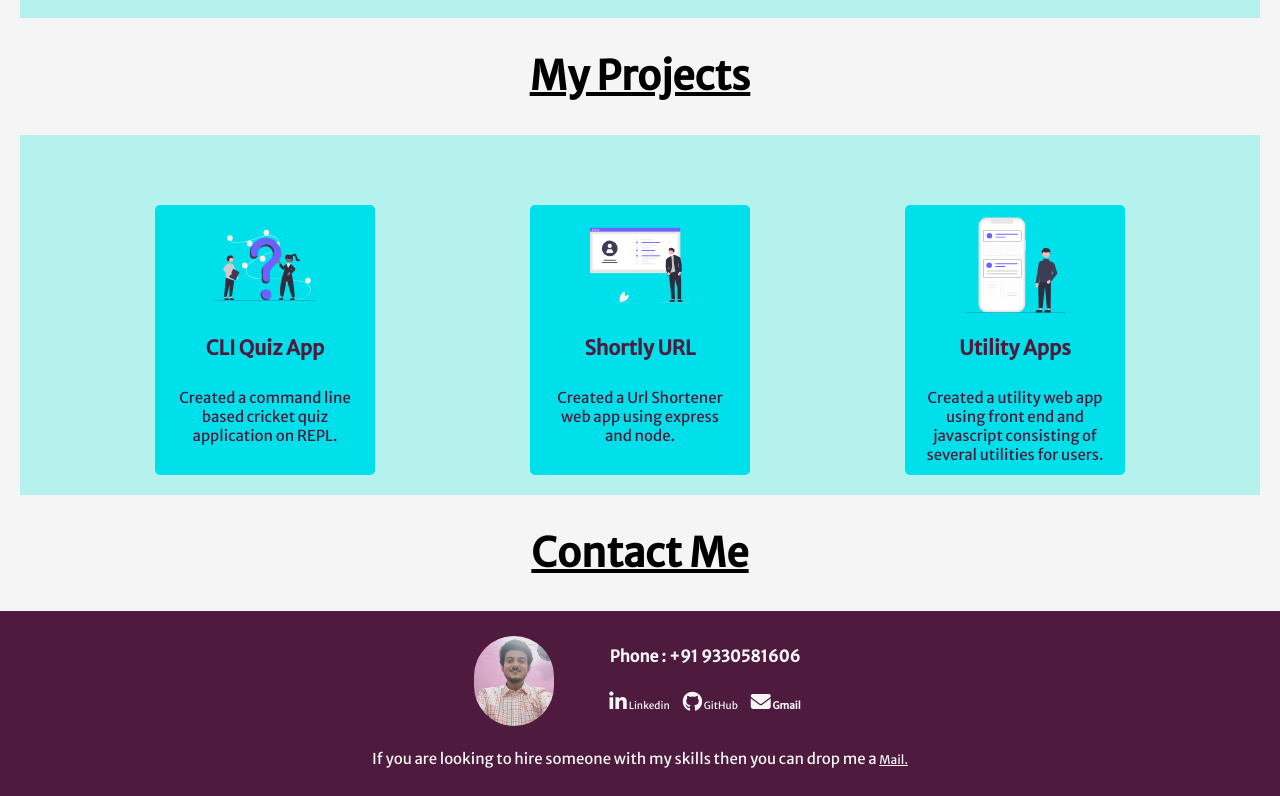
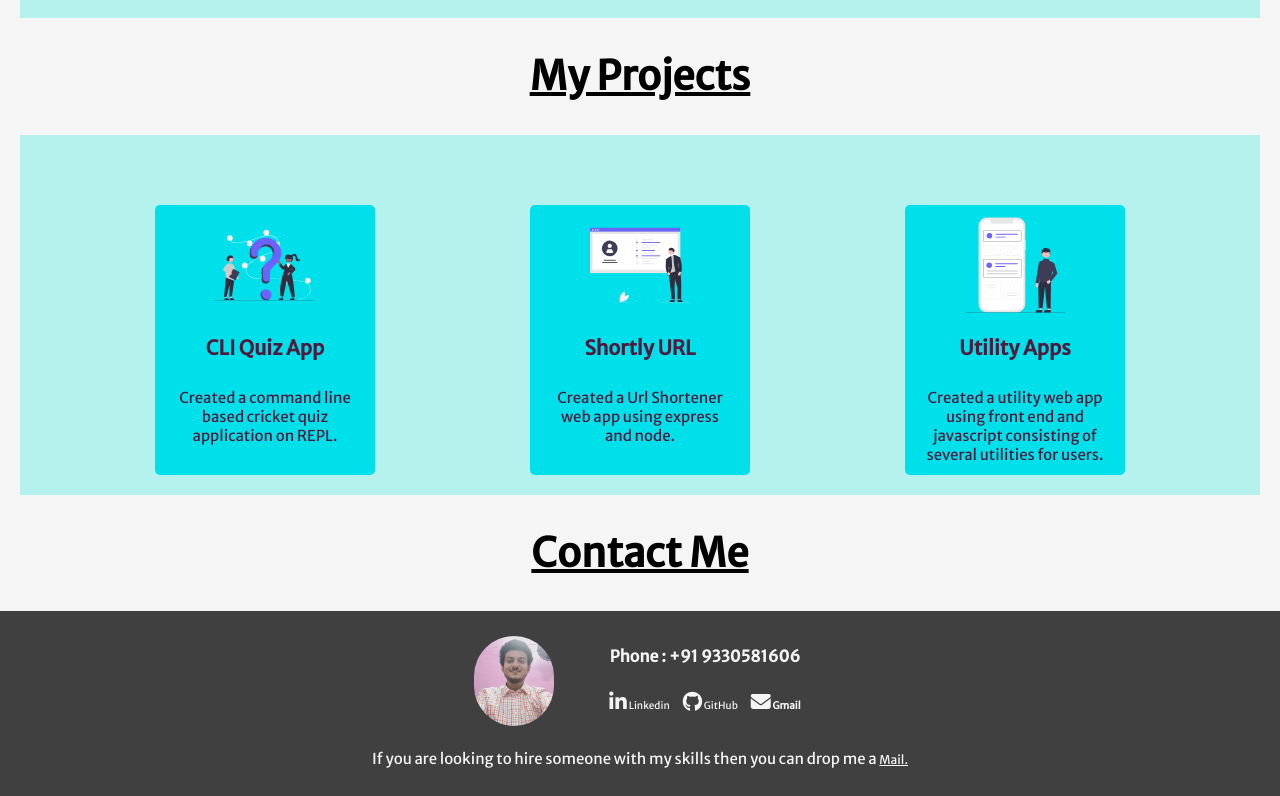
Before and after one commit to gopalkrs/portfolio-web-project, a plain HTML site: page index.html in a window 1280 px wide. Shown: the part 1377-2173 px from the top of the page. Drawn offline with Linux system fonts and the light colour scheme.

Commit message:
footer color

```diff
--- a/portfolio.css
+++ b/portfolio.css
@@ -142,7 +142,7 @@ a{
     padding: 5px;
 }
 .homepage-contact{
-    background-color: #4E1A3D;
+    background-color: #404040;
     padding: 5px;
     color: whitesmoke;
 }
```
